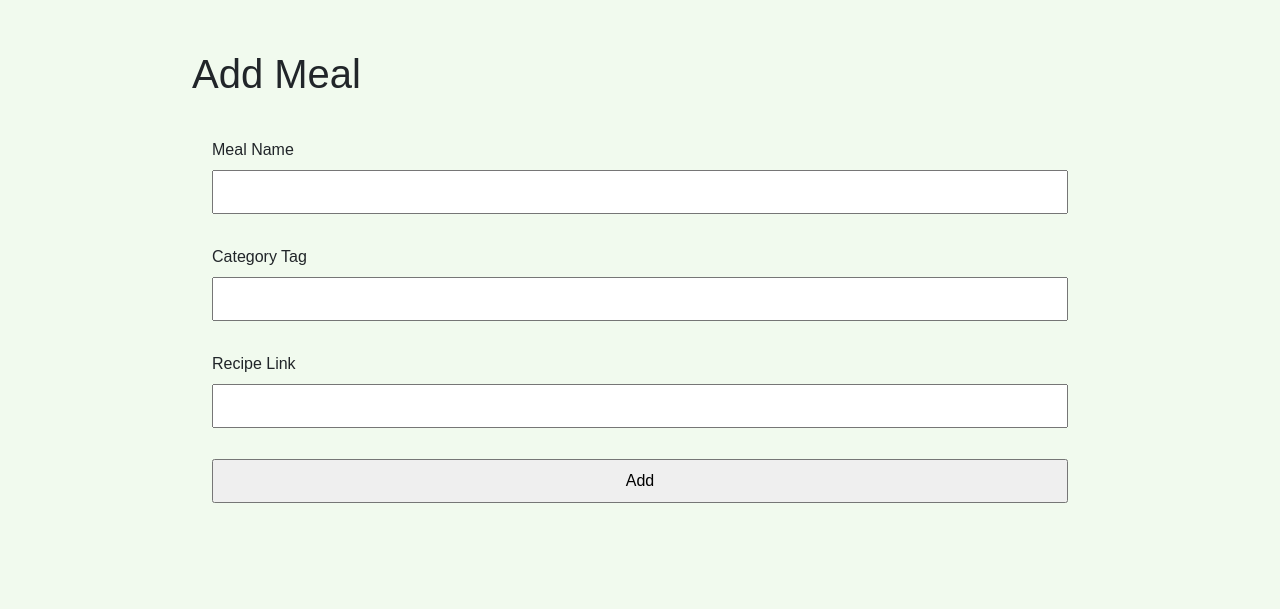
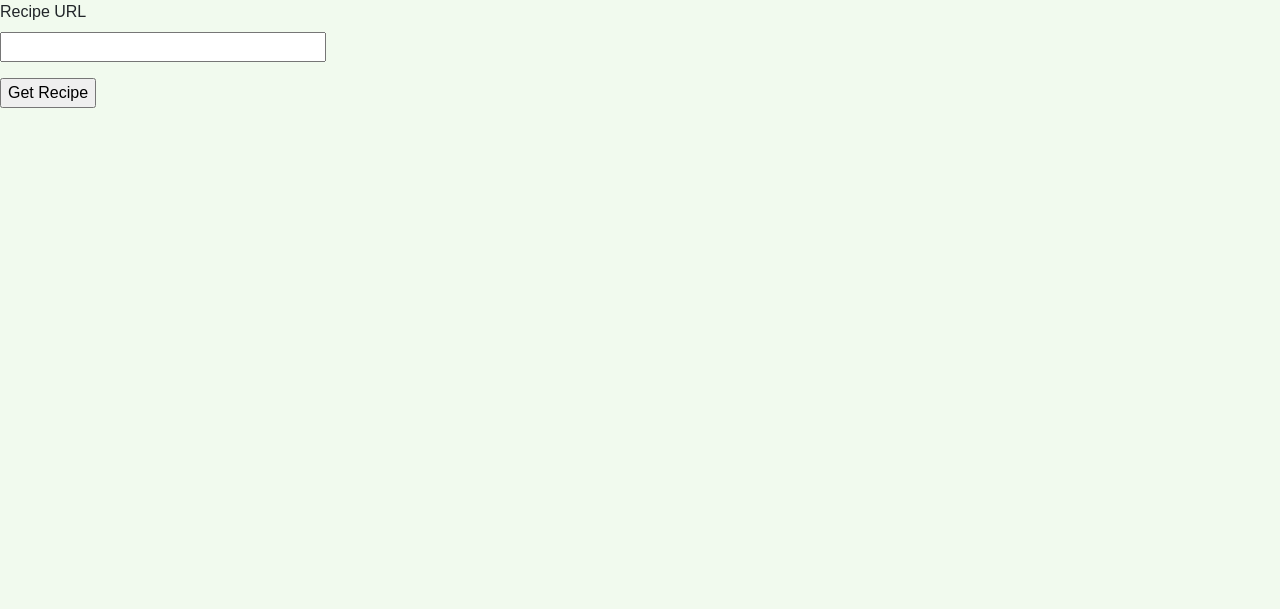
Before and after one commit to aherzfeld/mealbot, a Flask app: page /addmeal in a window 1280 px wide. Shown: the part 56-665 px from the top of the page. Run offline with Flask 2, Linux system fonts and the light colour scheme; the visitor is signed in with stand-in values (Sample User, id 1); parts of the project's set-up code (start-up, migrations or seed data) failed here and were passed over; some libraries are stand-ins or nearby versions.

Commit message:
add meal backend functionality

```diff
--- a/mealbot_app/forms.py
+++ b/mealbot_app/forms.py
@@ -1,6 +1,7 @@
 from flask_wtf import FlaskForm
 from wtforms import StringField, PasswordField, BooleanField, SubmitField
-from wtforms.validators import ValidationError, DataRequired, Email, EqualTo
+from wtforms.validators import ValidationError, DataRequired, Email, EqualTo, \
+    URL
 from mealbot_app.models import User
 
 
@@ -40,3 +41,8 @@ class ResetPasswordForm(FlaskForm):
     password2 = PasswordField(
         'Repeat Password', validators=[DataRequired(), EqualTo('password')])
     submit = SubmitField('Request Password Reset')
+
+
+class GetRecipeForm(FlaskForm):
+    url = StringField('Recipe URL', validators=[DataRequired(), URL()])
+    submit = SubmitField('Get Recipe')
--- a/mealbot_app/models.py
+++ b/mealbot_app/models.py
@@ -6,11 +6,22 @@ from flask_login import UserMixin
 import jwt
 
 
+liked_recipes = db.Table('liked_recipes',
+    db.Column('liker_id', db.Integer, db.ForeignKey('user.id')),
+    db.Column('recipe_id', db.Integer, db.ForeignKey('recipe.id'))
+)
+
+
 class User(UserMixin, db.Model):
     id = db.Column(db.Integer, primary_key=True)
     username = db.Column(db.String(40), index=True, unique=True)
     email = db.Column(db.String(120), index=True, unique=True)
     password_hash = db.Column(db.String(128))
+    added_recipes = db.relationship(
+        'Recipe', backref='added_by', lazy='dynamic')
+    recipes = db.relationship(
+        'Recipe', secondary=liked_recipes,
+        backref=db.backref('likers', lazy='dynamic'), lazy='dynamic')
 
     def set_password(self, password):
         self.password_hash = generate_password_hash(password)
@@ -22,6 +33,18 @@ class User(UserMixin, db.Model):
         return jwt.encode(
             {'reset_password': self.id, 'exp': time() + expires_in},
             app.config['SECRET_KEY'], algorithm='HS256').decode('utf-8')
+
+    def like_recipe(self, recipe):
+        if not self.likes_recipe(recipe):
+            self.recipes.append(recipe)
+
+    def unlike_recipe(self, recipe):
+        if self.likes_recipe(recipe):
+            self.recipes.remove(recipe)
+
+    def likes_recipe(self, recipe):
+        return self.recipes.filter(
+            liked_recipes.c.recipe_id == recipe.id).count() > 0
 
     @staticmethod
     def verify_reset_password_token(token):
@@ -41,3 +64,19 @@ class User(UserMixin, db.Model):
 @login.user_loader
 def load_user(id):
     return User.query.get(int(id))
+
+
+class Recipe(db.Model):
+    id = db.Column(db.Integer, primary_key=True)
+    recipe_json = db.Column(db.JSON)
+    user_id = db.Column(db.Integer, db.ForeignKey('user.id'))
+    title = db.Column(db.String(60))
+    url = db.Column(db.String(200), unique=True)
+    image_url = db.Column(db.String(200))
+    rdy_in_minutes = db.Column(db.Integer)
+    servings = db.Column(db.Integer)
+    ingredients = db.Column(db.ARRAY(db.String))
+    steps = db.Column(db.ARRAY(db.String))
+
+    def __repr__(self):
+        return 'Added by: {}, \n{}'.format(self.added_by, self.recipe_json)
--- a/mealbot_app/templates/addmeal.html
+++ b/mealbot_app/templates/addmeal.html
@@ -1,26 +1,20 @@
 {% extends "layout.html" %}
 
-{% block title %}Index{% endblock %}
+{% block title %}{% endblock %}
 
 {% block content %}
 
-  <div class="clr"></div>
-  <div class="container-2">
-    <h1>Add Meal</h1>
-    <form class="form1">
-      <div class="form-group">
-          <label>Meal Name</label>
-          <input type="text" name="mealname">
-      </div>
-      <div class="form-group">
-          <label>Category Tag</label>
-          <input type="text" name="tag">
-      </div>
-      <div class="form-group">
-          <label>Recipe Link</label>
-          <input type="text" name="recipe-url">
-      </div>
-      <input class="button" type="submit" value="Add" name="">
-  </div>
-
+  <h1>Add Recipe</h1>
+  <form action="" method="post">
+    {{ form.hidden_tag() }}
+    <p>
+      {{ form.url.label }}<br>
+      {{ form.url(size=32) }}
+      <!-- the below renders and validation errors-->
+      {% for error in form.url.errors %}
+      <span style="color: red;">[{{ error }}]</span>
+      {% endfor %}
+    </p>
+    <p>{{ form.submit() }}</p>
+  </form>
 {% endblock %}
--- a/mealbot_app/views.py
+++ b/mealbot_app/views.py
@@ -1,10 +1,12 @@
+import json
 from flask import render_template, flash, redirect, url_for, request
 from werkzeug.urls import url_parse
 from mealbot_app import app, db
 from mealbot_app.forms import LoginForm, RegistrationForm
 from flask_login import current_user, login_user, logout_user, login_required
-from mealbot_app.models import User
-from mealbot_app.forms import ResetPasswordRequestForm, ResetPasswordForm
+from mealbot_app.models import User, Recipe
+from mealbot_app.forms import ResetPasswordRequestForm, ResetPasswordForm, \
+    GetRecipeForm
 from mealbot_app.email import send_password_reset_email
 # import our spoonacular API wrapper package
 import spoonacular as sp
@@ -18,11 +20,46 @@ def index():
     return render_template('index.html', title='Home')
 
 
-@app.route('/addmeal')
+@app.route('/addmeal', methods=['GET', 'POST'])
 # this will redirect to /login along with query string URL arg so the user will be redirected to the page they wanted prior to login
 @login_required
 def addmeal():
-    return render_template('addmeal.html')
+    form = GetRecipeForm()
+    if form.validate_on_submit():
+        # use api method to check api call limit first
+        response = sp_api.extract_recipe_from_website(form.url.data)
+        if response is None:
+            flash("Sorry, we were unable to extract your recipe's data.")
+            return redirect(url_for('addmeal'))
+        data = response.json()
+        with open(
+                'mealbot_app/recipes_json/' + data['title'] +
+                '.json', 'w') as outfile:
+            json.dump(data, outfile, indent=2)  # not tested yet
+        ingredients = []  # create for loop to extract ingredients
+        for item in data['extendedIngredients']:
+            ingredients.append(item['originalString'])
+        steps = []
+        for item in data['analyzedInstructions'][0]['steps']:
+            steps.append(item['step'])
+        print(ingredients, steps)  # for testing
+        recipe = Recipe(added_by=current_user, title=data['title'],
+                        url=data['sourceUrl'], image_url=data['image'],
+                        rdy_in_minutes=data['readyInMinutes'],
+                        servings=data['servings'], ingredients=ingredients,
+                        steps=steps)
+        current_user.like_recipe(recipe)
+        db.session.add(recipe)
+        db.session.commit()
+        flash("You're new recipe was succesfully added!")
+        return redirect(url_for('meal'))
+    return render_template('addmeal.html', title='Add Meal', form=form)
+
+
+@app.route('/meal')
+@login_required
+def meal():
+    return render_template('meal.html')
 
 
 @app.route('/meals')
```
Also changed, not shown: mealbot_app/templates/meal.html (added, +9 -0 lines), migrations/versions/5c469ff14715_recipes_liked_recipes.py (added, +41 -0 lines), migrations/versions/629c02225682_.py (added, +50 -0 lines).
